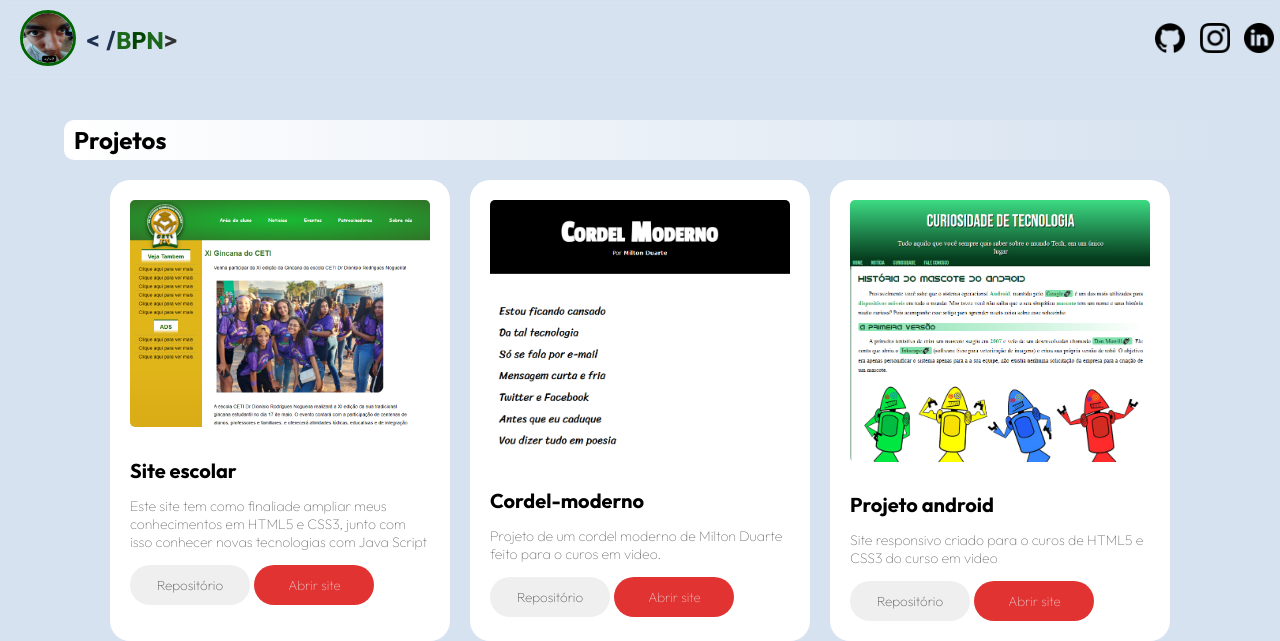
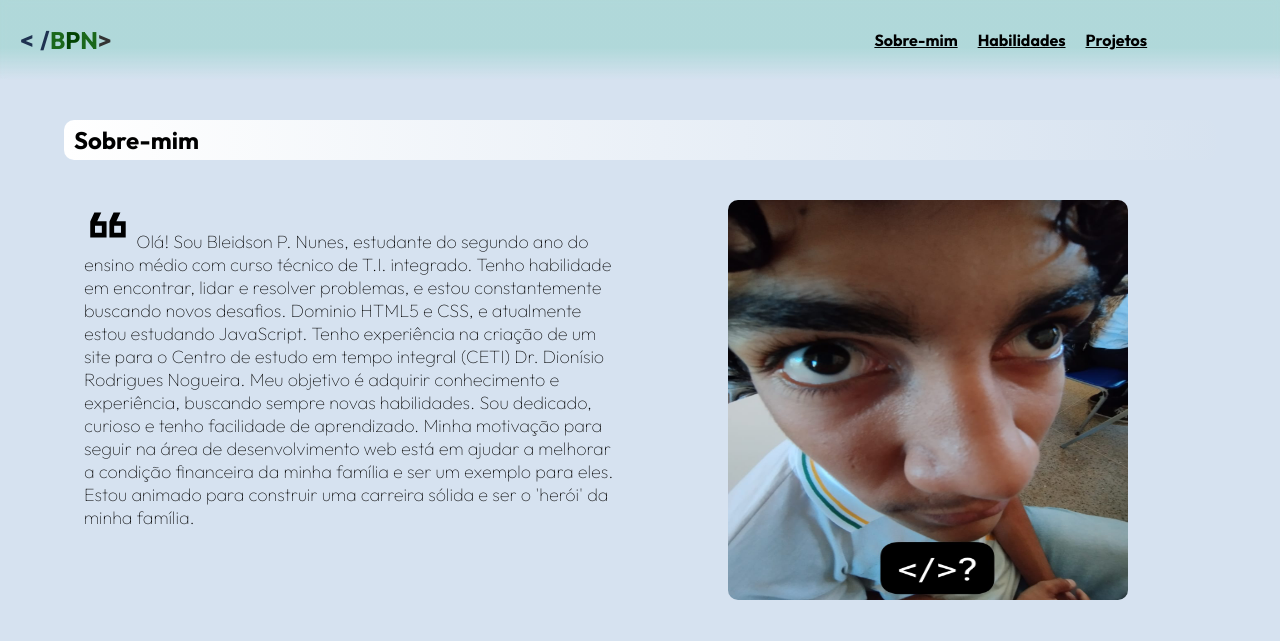
Before and after one commit to Bleidson/bleidson.github.io, a plain HTML site: page index.html in a window 1280 px wide. Shown: the top 641 px of the page. Drawn offline with Linux system fonts and the light colour scheme.

Commit message:
Config Projetos, Create Sobre-mim

```diff
--- a/index.html
+++ b/index.html
@@ -2,28 +2,51 @@
 <html lang="pt-br">
 <head>
     <link rel="stylesheet" href="style.css">
+
     <title>Bleidson P. Nunes</title>
 </head>
 <body>
     <header>
         <div class="header-content">
             <div class="left-content">
-                <div class="profile-picture">
-                    <img src="imagens/WhatsApp_Image_2023-07-04_at_12.23.01_PM.jpeg" alt="Imagem de Perfil">
-                </div>
+
                 <h1><span class="blue-dark">&lt;</span>
                     <span class="blue-dark">&#47;</span><span class="green-light">B</span><span class="green-dark">P</span><span class="green-light">N</span><span class="white">&gt;</span></h1>
             </div>
             <div class="right-content">
-                <div class="social-icons">
+
+              <ul>
+                <li>Sobre-mim</li>
+                <li>Habilidades</li>
+                <li>Projetos</li>
+
+              </ul>
+
+
+
+
+            <!--<div class="social-icons">
                     <a href="https://github.com/https://github.com/Bleidson" target="_blank"><img src="/imagens/github.png" alt="GitHub"></a>
                     <a href="https://www.instagram.com/bleidson._" target="_blank"><img src="/imagens/instagram.png" alt="Instagram"></a>
                     <a href="https://www.linkedin.com/in/seu-usuario" target="_blank"><img src="/imagens/linkedin.png" alt="LinkedIn"></a>
-                </div>
+                </div>-->
             </div>
         </div>
     </header>
     <main>
+
+        <h2 class="main-subtitles">Sobre-mim</h2>
+        <section class="aboutme">
+          <div class="left-content-aboutme">
+            <p><svg   class="icon-aspas" xmlns="http://www.w3.org/2000/svg" height="48" viewBox="0 -960 960 960" width="48"><path d="M603-517h137v-137H603v137Zm-383 0h137v-137H220v137Zm395 265 80-171H509v-326h326v321l-82 176H615Zm-383 0 80-171H126v-326h325v321l-82 176H232Zm57-334Zm382 0Z"/></svg>
+              Olá! Sou Bleidson P. Nunes, estudante do segundo ano do ensino médio com curso técnico de T.I. integrado. Tenho habilidade em encontrar, lidar e resolver problemas, e estou constantemente buscando novos desafios. Dominio HTML5 e CSS, e atualmente estou estudando JavaScript. Tenho experiência na criação de um site para o Centro de estudo em tempo integral (CETI) Dr. Dionísio Rodrigues Nogueira. Meu objetivo é adquirir conhecimento e experiência, buscando sempre novas habilidades. Sou dedicado, curioso e tenho facilidade de aprendizado. Minha motivação para seguir na área de desenvolvimento web está em ajudar a melhorar a condição financeira da minha família e ser um exemplo para eles. Estou animado para construir uma carreira sólida e ser o 'herói' da minha família.
+            </p>
+          </div>
+          <div class="right-content-aboutme">
+            <img src="imagens/WhatsApp_Image_2023-07-04_at_12.23.01_PM.jpeg" alt="bpn">
+          </div>
+        </section>
+
         <h2 class="main-subtitles">Projetos</h2>
         <section class="content-projects">
             <div class="project">
@@ -109,9 +132,54 @@
                     <button class="button-preview"><a href="http://bleidson.github.io/qr-code" target="_blank" rel="noopener noreferrer">Abrir site</a></button>
                   </div>
                 </div>
+
+                <div class="project">
+                  <div class="thumbnail">
+                    <img src="imagens/nft-preview-card.jpeg" alt="Imagem do Projeto 6">
+                  </div>
+                  <div class="project-details">
+                    <h2>NFT preview card</h2>
+                    <p>Site responsivo de apresentação de uma NFT, desafio oferecido pelo <a href="http://frontendmentor.io" target="_blank" rel="noopener noreferrer">frontendmentor.io</a>concluido em 50 minutos</p>
+                  </div>
+                  <div class="project-buttons">
+                    <button class="button-repositorio"><a href="https://github.com/Bleidson/nft-preview-card" target="_blank">Repositório</a></button>
+                    <button class="button-preview"><a href="http://bleidson.github.io/nft-preview-card target="_blank" rel="noopener noreferrer">Abrir site</a></button>
+                  </div>
+                </div>
+
+                <div class="project">
+                  <div class="thumbnail">
+                    <img src="imagens/product-preview-card.jpeg" alt="Imagem do Projeto 6">
+                  </div>
+                  <div class="project-details">
+                    <h2>Product preview card</h2>
+                    <p>Site responsivo de apresentação de um produto, desafio oferecido pelo <a href="http://frontendmentor.io" target="_blank" rel="noopener noreferrer">frontendmentor.io</a>concluido em 75 minutos</p>
+                  </div>
+                  <div class="project-buttons">
+                    <button class="button-repositorio"><a href="https://github.com/Bleidson/product-preview-card" target="_blank">Repositório</a></button>
+                    <button class="button-preview"><a href="http://bleidson.github.io/product-preview-card target="_blank" rel="noopener noreferrer">Abrir site</a></button>
+                  </div>
+                </div>
+
+                <div class="project">
+                  <div class="thumbnail">
+                    <img src="imagens/results-summary.jpeg" alt="Imagem do Projeto 6">
+                  </div>
+                  <div class="project-details">
+                    <h2>Results summary</h2>
+                    <p>Site responsivo de apresentação de Results summary ,desafio oferecido pelo <a href="http://frontendmentor.io" target="_blank" rel="noopener noreferrer">frontendmentor.io</a>concluido em 60 minutos</p>
+                  </div>
+                  <div class="project-buttons">
+                    <button class="button-repositorio"><a href="https://github.com/Bleidson/results-summary" target="_blank">Repositório</a></button>
+                    <button class="button-preview"><a href="http://bleidson.github.io/results-summary target="_blank" rel="noopener noreferrer">Abrir site</a></button>
+                  </div>
+                </div>
               <!-- Adicione mais projetos aqui -->
         </section>
+
       </main>
-
+      <script>
+        alert("Site em desenvolvimento, colhemos feedback");
+      </script>
 </body>
 </html>
--- a/style.css
+++ b/style.css
@@ -19,6 +19,7 @@ header {
     justify-content: space-between;
     z-index: 999;
     backdrop-filter:blur(3px);
+    background-image: linear-gradient(to bottom, rgba(49, 185, 144, 0.226) 60%, rgba(255, 255, 255, 0));
 }
 
 
@@ -32,14 +33,7 @@ header {
 .left-content {
     display: flex;
     align-items: center;
-}
-
-.profile-picture img {
-    width: 50px;
-    height: 50px;
-    border-radius: 50%;
-    border: 3px solid darkgreen;
-    margin-right: 10px;
+    flex: 0.5;
 }
 
 h1 {
@@ -59,7 +53,7 @@ h1 {
 .blue-dark {
     color: hsl(218, 44%, 22%);
 }
-
+/*
 .social-icons img {
     width: 30px;
     height: 30px;
@@ -69,10 +63,33 @@ h1 {
 .social-icons a:first-child img {
     margin-left: 0;
 }
-
+*/
 
 header span {
     font-family: 'Outfit';
+}
+
+.right-content{
+    display: flex;
+    flex: 1.5;
+    justify-content: right;
+}
+
+
+
+ul{
+    list-style-type: none;
+    display: flex;
+    width: 100%;
+    max-width: 400px;
+}
+
+li{
+    margin-right: 20px;
+    font-family: 'Outfit';
+    font-weight: 600;
+    text-decoration: underline;
+    cursor: pointer;
 }
 /*main*/
 main{
@@ -87,9 +104,47 @@ main{
     background-image: linear-gradient(to right, white, hsl(212, 45%, 89%));
     font-family:'Outfit';
 }
+
+.aboutme{
+    display: flex;
+    justify-content: space-evenly;
+    align-items: start;
+
+    width: 100%;
+}
+
+
+
+.left-content-aboutme{
+    flex: 1;
+    padding: 20px;
+}
+
+.icon-aspas {
+    transform: scale(-1);
+}
+
+.left-content-aboutme p{
+    font-family: 'Outfit';
+    font-size: 18px;
+    margin-top: 0px;
+}
+
+.right-content-aboutme{
+    flex: 1;
+    text-align:center;
+    padding: 20px;
+}
+
+.right-content-aboutme img{
+    width: 400px;
+    height: 400px;
+    border-radius:10px;
+
+}
 .content-projects {
     display: flex;
-    flex-wrap: wrap;
+    flex-wrap:wrap;
     justify-content: center;
     gap: 20px;
 
@@ -106,15 +161,19 @@ main{
   }
 
   .project:hover {
-    transform: scale(1.05);
-    box-shadow: 0px 0px 10px rgba(83, 83, 82, 0.973);
+    transform: scale(1.02);
+    box-shadow: 5px 5px 20px rgba(91, 255, 206, 0.301);
 
   }
 
-
+.thumbnail{
+    width: 300px;
+    height: 300px;
+}
 
 .thumbnail img {
-    width: 100%;
+    width: 300px;
+    height: 300px;
     height: auto;
     border-radius: 5px;
     margin-bottom: 10px;
@@ -163,3 +222,10 @@ main{
 .button-preview{
     background-color: rgb(226, 51, 51);
 }
+
+@media (max-width:800px){
+    .aboutme{
+        flex-direction: column;
+        align-items: center;
+    }
+}
```
Also changed, not shown: imagens/format_quote_FILL0_wght700_GRAD0_opsz48.svg (added), imagens/nft-preview-card.jpeg (added), imagens/product-preview-card.jpeg (added), imagens/projeto-qr-code.PNG, imagens/results-summary.jpeg (added).
